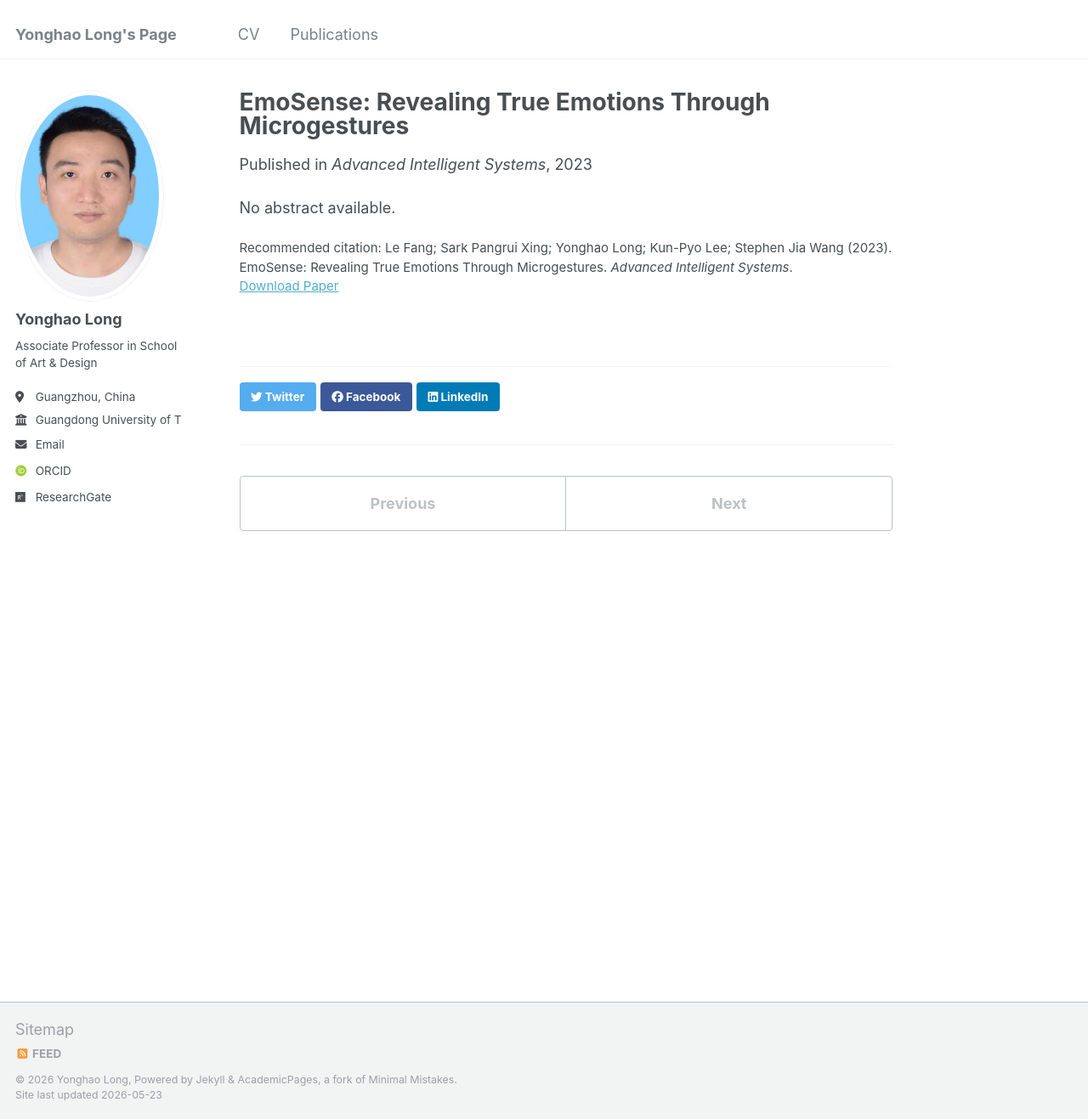
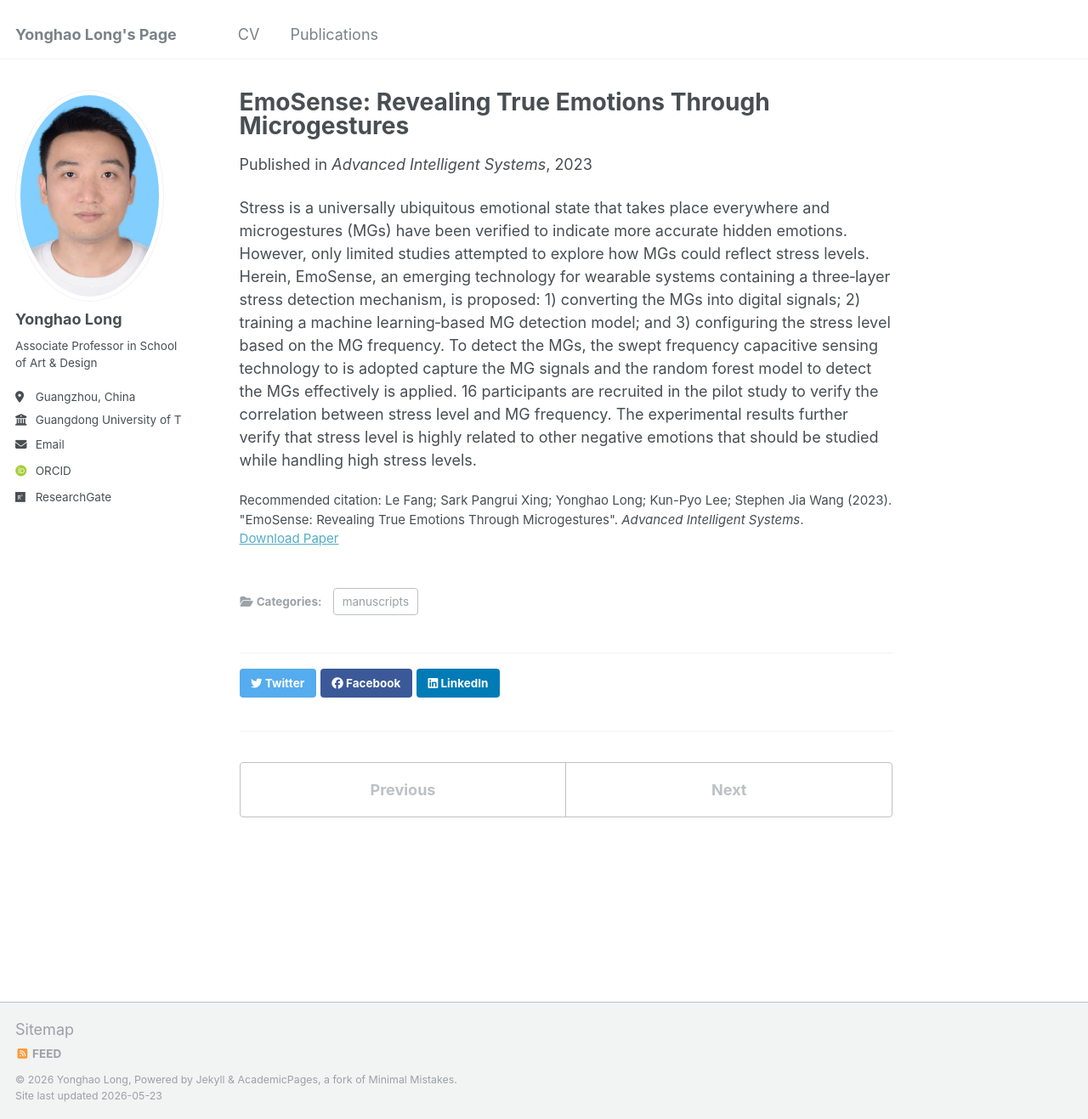
Before and after one commit to qoolyh/qoolyh.github.io, a Jekyll site: the page built from _publications/2023-emosense-revealing-true-emotions-through-microgest.md, in a window 1280 px wide and 1317 px high. Shown: the whole window at 85% size. Built offline with Jekyll 4.4.1, drawn with Linux system fonts in a browser that asks for light colours; some web fonts are replaced.

Commit message:
Update 2023-emosense-revealing-true-emotions-through-microgest.md

```diff
--- a/_publications/2023-emosense-revealing-true-emotions-through-microgest.md
+++ b/_publications/2023-emosense-revealing-true-emotions-through-microgest.md
@@ -1,11 +1,13 @@
 ---
 title: "EmoSense: Revealing True Emotions Through Microgestures"
 collection: publications
-permalink: /publication/2023-emosense-revealing-true-emotions-through-microgest
-excerpt: 'No abstract available....'
-date: 2023-01-01
+category: manuscripts
+permalink: /publication/2023-09-01-emosense-revealing-true-emotions-through-microgest
+excerpt: 'Stress is a universally ubiquitous emotional state that takes place everywhere and microgestures (MGs) have been verified to indicate more accurate hi...'
+date: 2023-09-01
 venue: 'Advanced Intelligent Systems'
 paperurl: 'https://doi.org/10.1002/aisy.202300050'
-citation: 'Le Fang; Sark Pangrui Xing; Yonghao Long; Kun-Pyo Lee; Stephen Jia Wang (2023). EmoSense: Revealing True Emotions Through Microgestures. <i>Advanced Intelligent Systems</i>.'
+citation: 'Le Fang; Sark Pangrui Xing; Yonghao Long; Kun-Pyo Lee; Stephen Jia Wang (2023). "EmoSense: Revealing True Emotions Through Microgestures". <i>Advanced Intelligent Systems</i>.'
 ---
-No abstract available.
+
+Stress is a universally ubiquitous emotional state that takes place everywhere and microgestures (MGs) have been verified to indicate more accurate hidden emotions. However, only limited studies attempted to explore how MGs could reflect stress levels. Herein, EmoSense, an emerging technology for wearable systems containing a three‐layer stress detection mechanism, is proposed: 1) converting the MGs into digital signals; 2) training a machine learning‐based MG detection model; and 3) configuring the stress level based on the MG frequency. To detect the MGs, the swept frequency capacitive sensing technology to is adopted capture the MG signals and the random forest model to detect the MGs effectively is applied. 16 participants are recruited in the pilot study to verify the correlation between stress level and MG frequency. The experimental results further verify that stress level is highly related to other negative emotions that should be studied while handling high stress levels.
```
